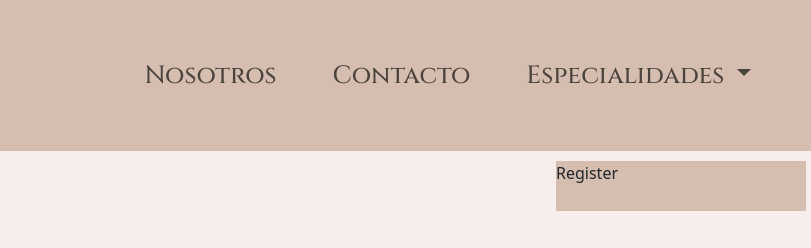
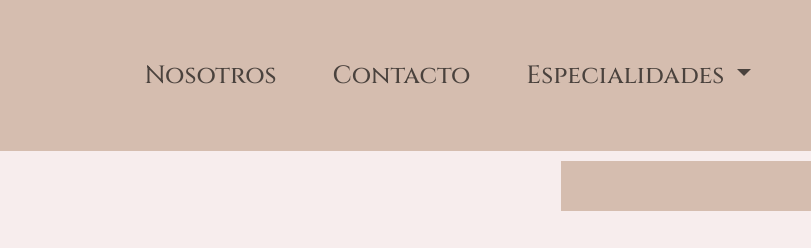
Before and after one commit to sentyl3/proyecto-argentinaprograma, a plain HTML site: page index.html in a window 1280 px wide. Shown: the top 248 px of the page, 469-1280 px from the left. Drawn offline with nearby package versions, Linux system fonts and the light colour scheme.

Commit message:
se corrigio el login

```diff
--- a/index.html
+++ b/index.html
@@ -59,7 +59,6 @@
 
 
     <div class="login">
-        <span>Register</span>
     </div>
 
 
--- a/styles.css
+++ b/styles.css
@@ -166,10 +166,11 @@ footer {
 }
 
 .login {
+    right: 10px;
     width: 250px;
     height: 50px;
     background-color: #d5bdaf !important;
-    position: fixed;
-    right: 5px;
     margin-top: 10px;
+    position:absolute;
+    right: 0;
 }
```
